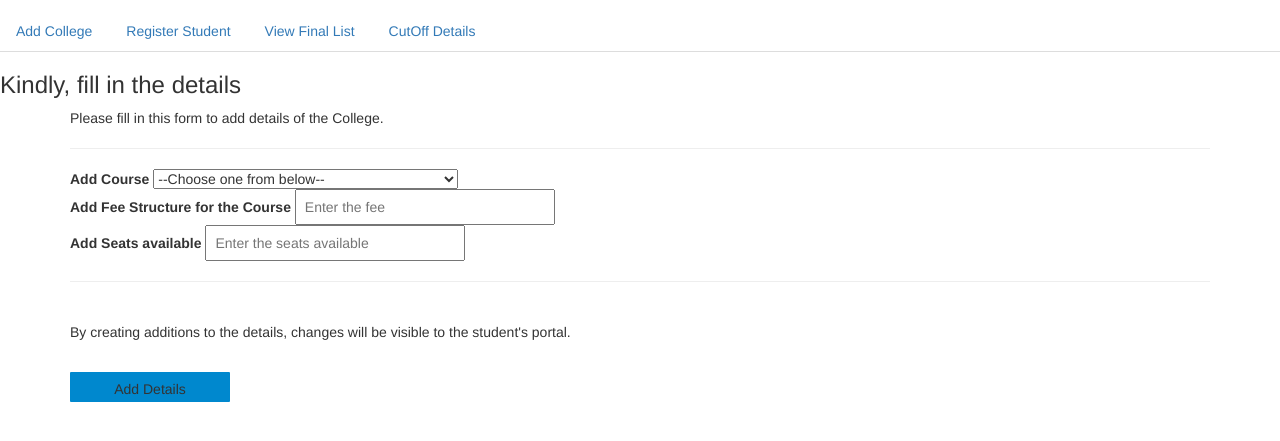
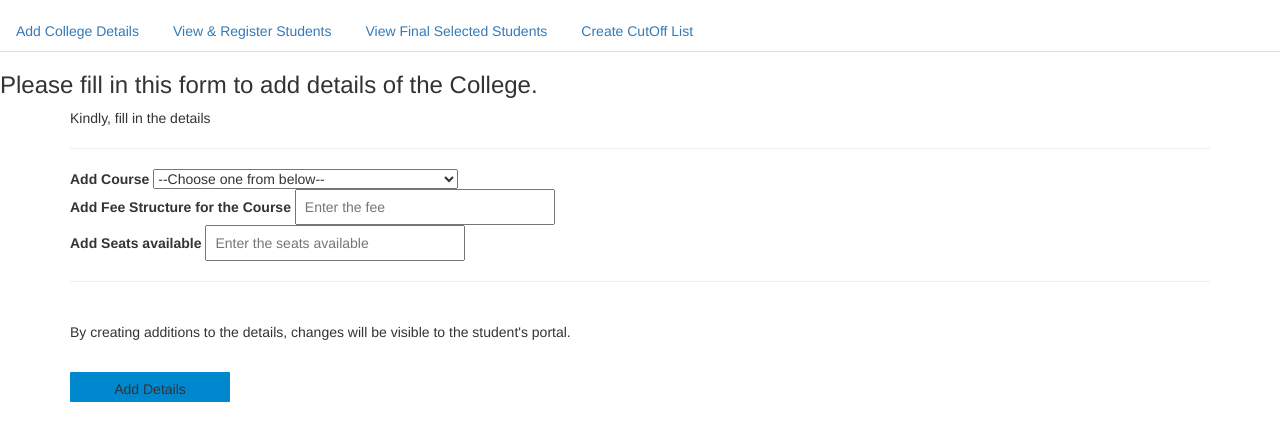
Before and after one commit to divya-rathi/CAMs, a Flask app: template templates/home_admin.html in a window 1280 px wide. Shown: the part 73-514 px from the top of the page. Run offline with Flask 2, Linux system fonts and the light colour scheme; the template is opened without the code that fills it, so the values that code supplies are empty; some libraries are stand-ins or nearby versions.

Commit message:
Add view/register students functionalities

```diff
--- a/templates/home_admin.html
+++ b/templates/home_admin.html
@@ -20,35 +20,34 @@
     <li class="is-active">
       <a data-toggle="tab" href="#Addcollege">
         <span class="icon is-small"><i class="fas fa-image" aria-hidden="true"></i></span>
-        <span name="tab">Add College</span>
+        <span name="tab">Add College Details</span>
       </a>
     </li>
     <li>
       <a data-toggle="tab" href="#RegStud">
         <span class="icon is-small"><i class="fas fa-music" aria-hidden="true"></i></span>
-        <span name="tab">Register Student</span>
+        <span name="tab">View & Register Students</span>
       </a>
     </li>
     <li>
       <a data-toggle="tab" href="#view">
         <span class="icon is-small"><i class="fas fa-film" aria-hidden="true"></i></span>
-        <span name="tab">View Final List</span>
+        <span name="tab">View Final Selected Students</span>
       </a>
     </li>
     <li>
         <a data-toggle="tab" href="#cutoff">
         <span class="icon is-small"><i class="far fa-file-alt" aria-hidden="true"></i></span>
-        <span name="tab">CutOff Details</span>
+        <span name="tab">Create CutOff List</span>
       </a>
     </li>
   </ul>
 <div class="tab-content">
-  <div id="Addcollege" class="tab-pane fade in active">
-    <h3>Kindly, fill in the details</h3>
-    <form action="action_page.php">
+  <div id="clg-details" class="tab-pane fade in active">
+    <h3>Please fill in this form to add details of the College.</h3>
   <div class="container">
 
-    <p>Please fill in this form to add details of the College.</p>
+    <p>Kindly, fill in the details</p>
     <hr>
 
     <b>Add Course</b>
@@ -72,18 +71,28 @@
       <br />
     <button type="submit">Add Details</button>
   </div>
-</form>
 
   </div>
-  <div id="RegStud" class="tab-pane fade">
-    <h3>Register Student</h3>
-    <p>Some content reg --COMMIT  TEST--</p>
+  <div id="reg-stud" class="tab-pane fade">
+    <h2 class="tabsTitle">View Students who applied for admission</h2>
+      <table>
+          <tr>
+              <th>Name</th>
+              <th>Email</th>
+              <th>Stream</th>
+              <th>Marks scored</th>
+              <th>Cut-Off for the Stream</th>
+              <th>Applied for Admission</th>
+              <th>Accept/Remove</th>
+          </tr>
+      </table>
   </div>
-  <div id="view" class="tab-pane fade">
+
+  <div id="view-selected" class="tab-pane fade">
     <h3>View Final List</h3>
     <p>Some content in menu 2.</p>
   </div>
-     <div class="tab-pane fade" id="cutoff">
+     <div id="cut-off" class="tab-pane fade">
     <h3>CutOff Details</h3>
     <p>Some content in menu 3.</p>
   </div>
```
